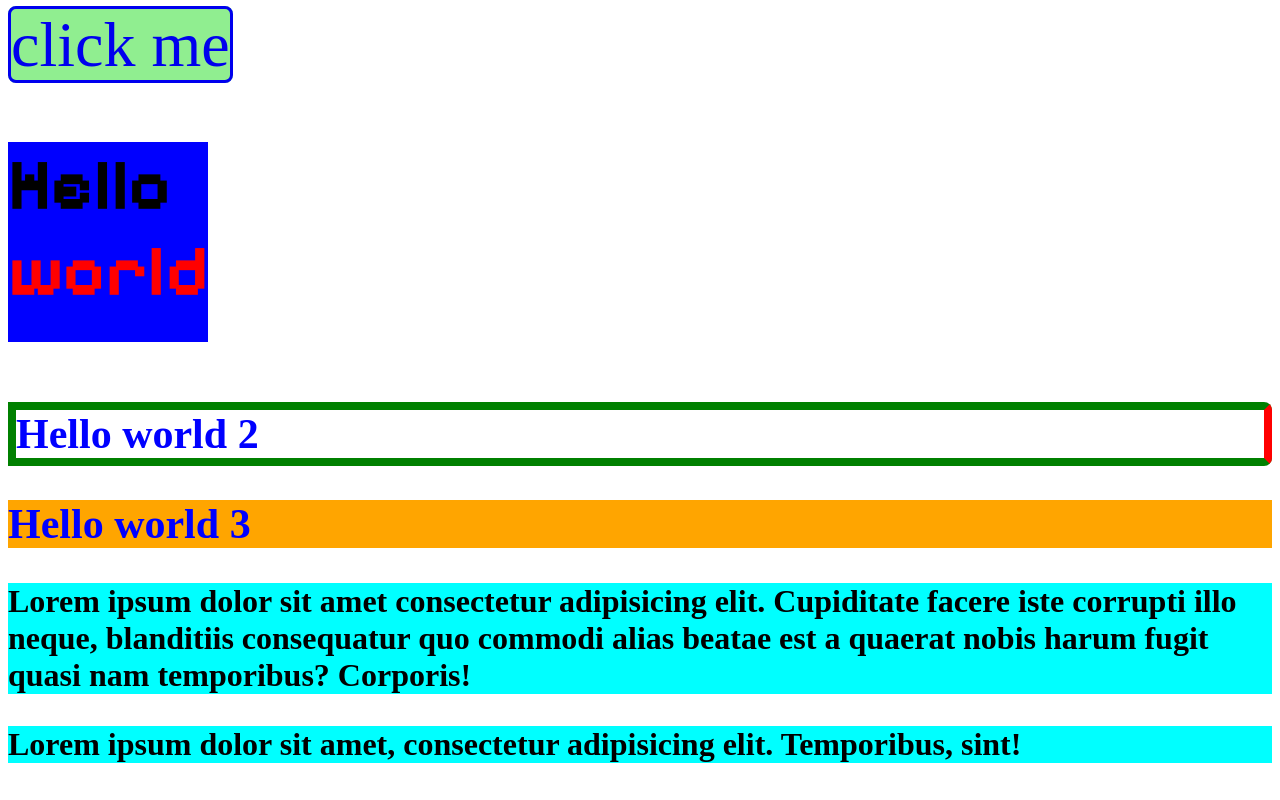
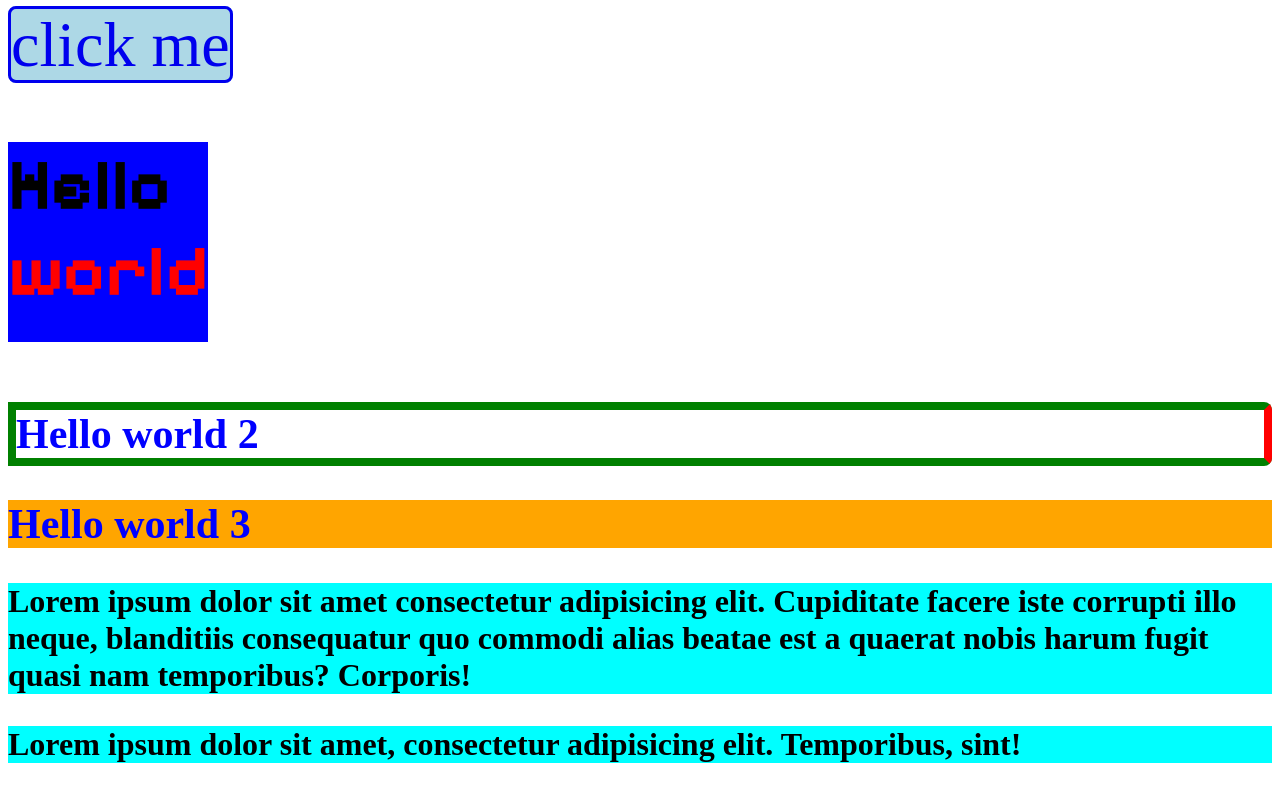
Before and after one commit to BerkenA/week-2-html-css, a plain HTML site: page index.html in a window 1280 px wide. In both pictures the pointer is over the link "click me". Drawn offline with Linux system fonts and the light colour scheme; a web font is replaced by a local one.

Commit message:
Removed an error from my CSS

```diff
--- a/css/styles.css
+++ b/css/styles.css
@@ -1,7 +1,3 @@
-* {
-
-}
-
 /*This is my
 first heading
 just to remind
@@ -58,7 +54,8 @@ a {
 }
 
 a:hover {
-    background-color: lightgreen;
+    background-color:lightblue;
+    background-color:
 }
 /* body {
     background-size: contain;
```
